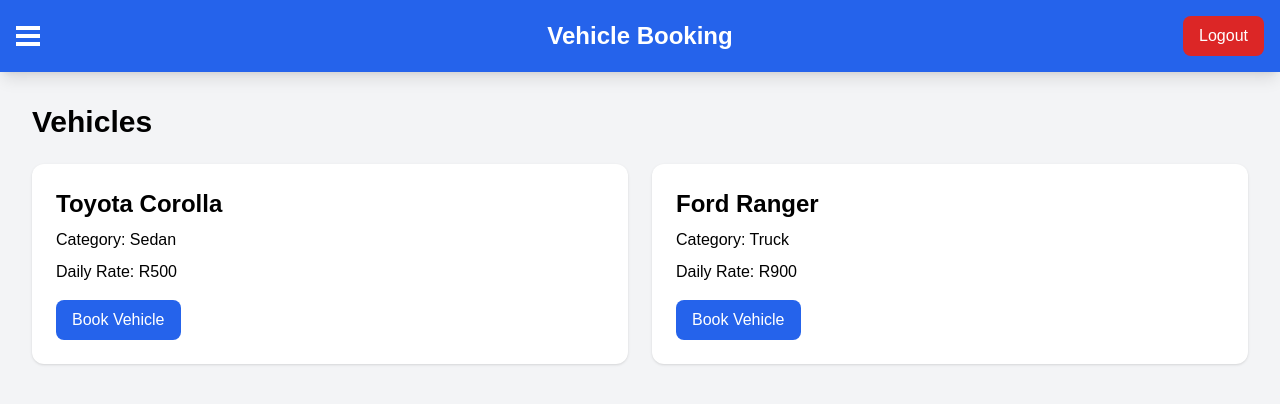
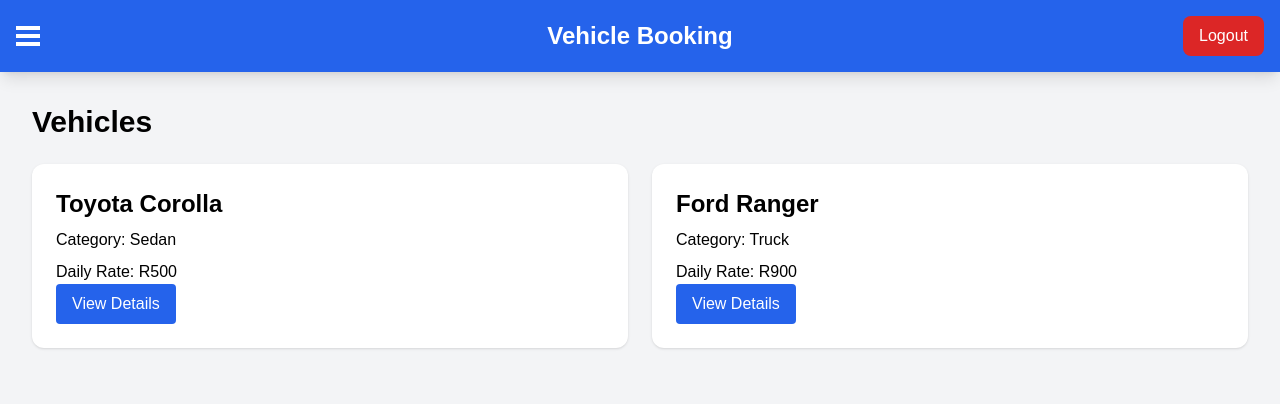
Before and after one commit to geraldokoopman5-sudo/Project2, a React (Vite) app in the folder vehicle-booking-system/: page /vehicles in a window 1280 px wide. Shown: the top 404 px of the page. Built offline with nearby package versions, Linux system fonts and the light colour scheme.

Commit message:
Details page

```diff
--- a/vehicle-booking-system/src/App.jsx
+++ b/vehicle-booking-system/src/App.jsx
@@ -9,13 +9,15 @@
 import Vehicles from './pages/Vehicles';
 import Bookings from './pages/Bookings';
 import Admin from './pages/Admin';
+import Details from './pages/Details';
 
 function App() {
   const [open, setOpen] = useState(false);
 
   return (
     <BrowserRouter>
-
+      <Navbar open={open} setOpen={setOpen} />
+  {open && <Sidebar />}
 
       <Routes>
         <Route path="/" element={<Dashboard open={open} setOpen={setOpen} />} />
@@ -23,6 +25,9 @@
         <Route path="/login" element={<Login />} />
         <Route path="/vehicles" element={<Vehicles open={open} setOpen={setOpen} />} />
         <Route path="/bookings" element={<Bookings open={open} setOpen={setOpen} />} />
+        <Route path="/Details" element={<Details open={open} setOpen={setOpen} />}/>
+         <Route path="/" element={<Vehicles />} />
+    <Route path="/details/:id" element={<Details />} />
         <Route path="/admin" element={<Admin open={open} setOpen={setOpen} />} />
       </Routes>
 
--- a/vehicle-booking-system/src/pages/Bookings.jsx
+++ b/vehicle-booking-system/src/pages/Bookings.jsx
@@ -5,7 +5,7 @@
   return (
     <div>
 
-      <Navbar open={open} setOpen={setOpen} />
+
 
       {open && <Sidebar />}
 
--- /dev/null
+++ b/vehicle-booking-system/src/pages/Details.jsx
@@ -0,0 +1,20 @@
+import { useParams } from "react-router-dom";
+
+
+function Details({ open, setOpen }) {
+  const { id } = useParams();
+
+
+
+  return (
+
+
+    <div className="p-8">
+      <h1 className="text-3xl font-bold">Vehicle Details</h1>
+      <p>Vehicle ID: {id}</p>
+    </div>
+  );
+}
+
+
+export default Details;
--- a/vehicle-booking-system/src/pages/Vehicles.jsx
+++ b/vehicle-booking-system/src/pages/Vehicles.jsx
@@ -1,9 +1,14 @@
+import { UNSAFE_WithHydrateFallbackProps } from 'react-router-dom';
 import Navbar from '../components/Navbar';
 import Sidebar from '../components/Sidebar';
+import { useNavigate } from "react-router-dom";
+
 
 function Vehicles({ open, setOpen }) {
+  const navigate = useNavigate();
   const vehicles = [
     {
+
       id: 1,
       make: 'Toyota',
       model: 'Corolla',
@@ -11,6 +16,7 @@
       rate: 500,
     },
     {
+
       id: 2,
       make: 'Ford',
       model: 'Ranger',
@@ -22,7 +28,7 @@
   return (
     <div>
 
-      <Navbar open={open} setOpen={setOpen} />
+
 
       {open && <Sidebar />}
 
@@ -31,10 +37,12 @@
 
         <div className="grid grid-cols-1 md:grid-cols-2 gap-6">
           {vehicles.map((vehicle) => (
+
             <div
               key={vehicle.id}
               className="bg-white p-6 rounded-xl shadow"
             >
+
               <h2 className="text-2xl font-bold">
                 {vehicle.make} {vehicle.model}
               </h2>
@@ -47,9 +55,13 @@
                 Daily Rate: R{vehicle.rate}
               </p>
 
-              <button className="mt-4 bg-blue-600 text-white px-4 py-2 rounded-lg">
-                Book Vehicle
-              </button>
+
+            <button
+  className="bg-blue-600 text-white px-4 py-2 rounded"
+  onClick={() => navigate(`/details/${vehicle.id}`)}
+>
+  View Details
+</button>
             </div>
           ))}
         </div>
--- a/vehicle-booking-system/src/routes.jsx
+++ b/vehicle-booking-system/src/routes.jsx
@@ -0,0 +1,5 @@
+
+<Route
+  path="/Details/:id"
+  element={<Details open={open} setOpen={setOpen} />}
+/>
```
